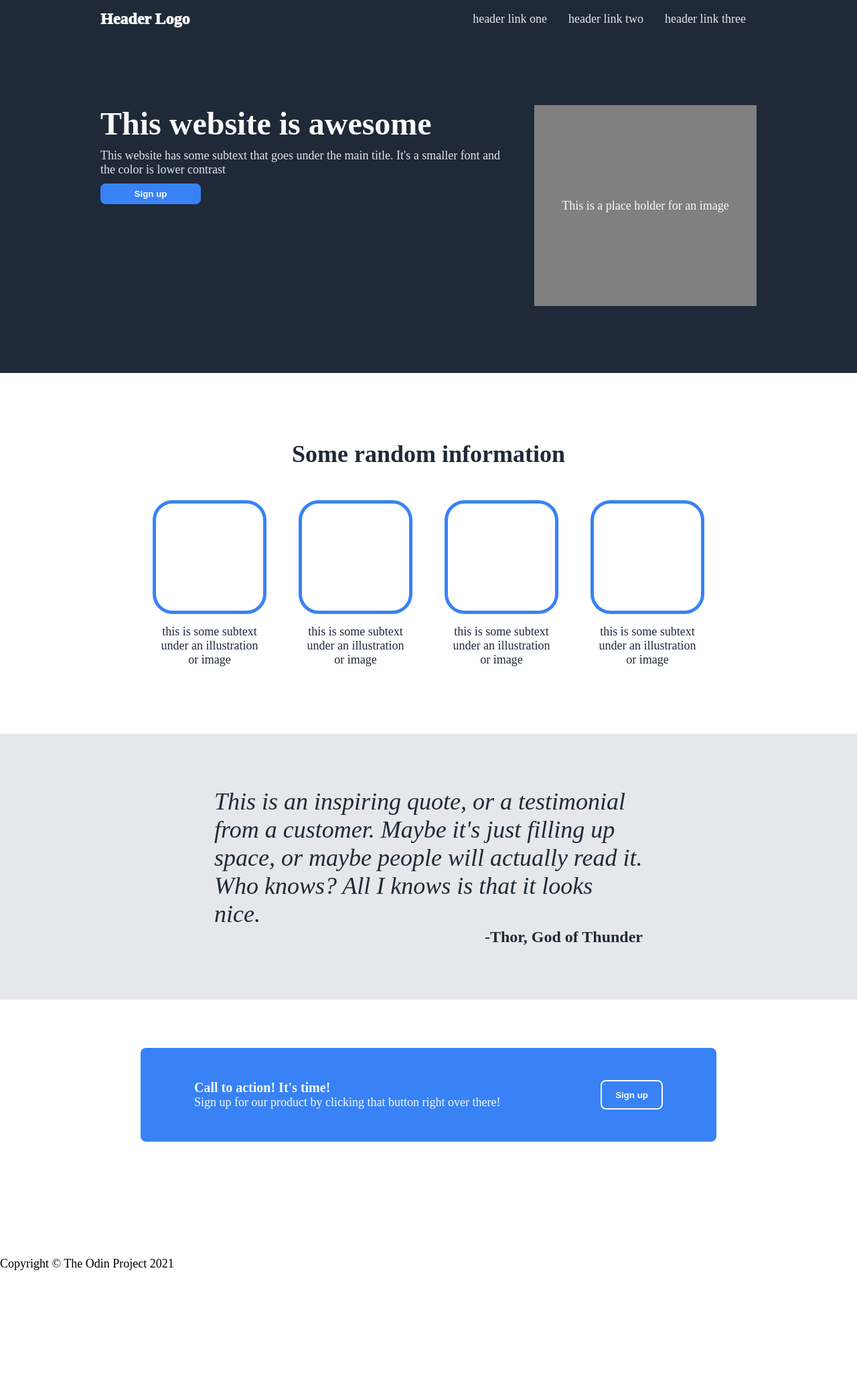
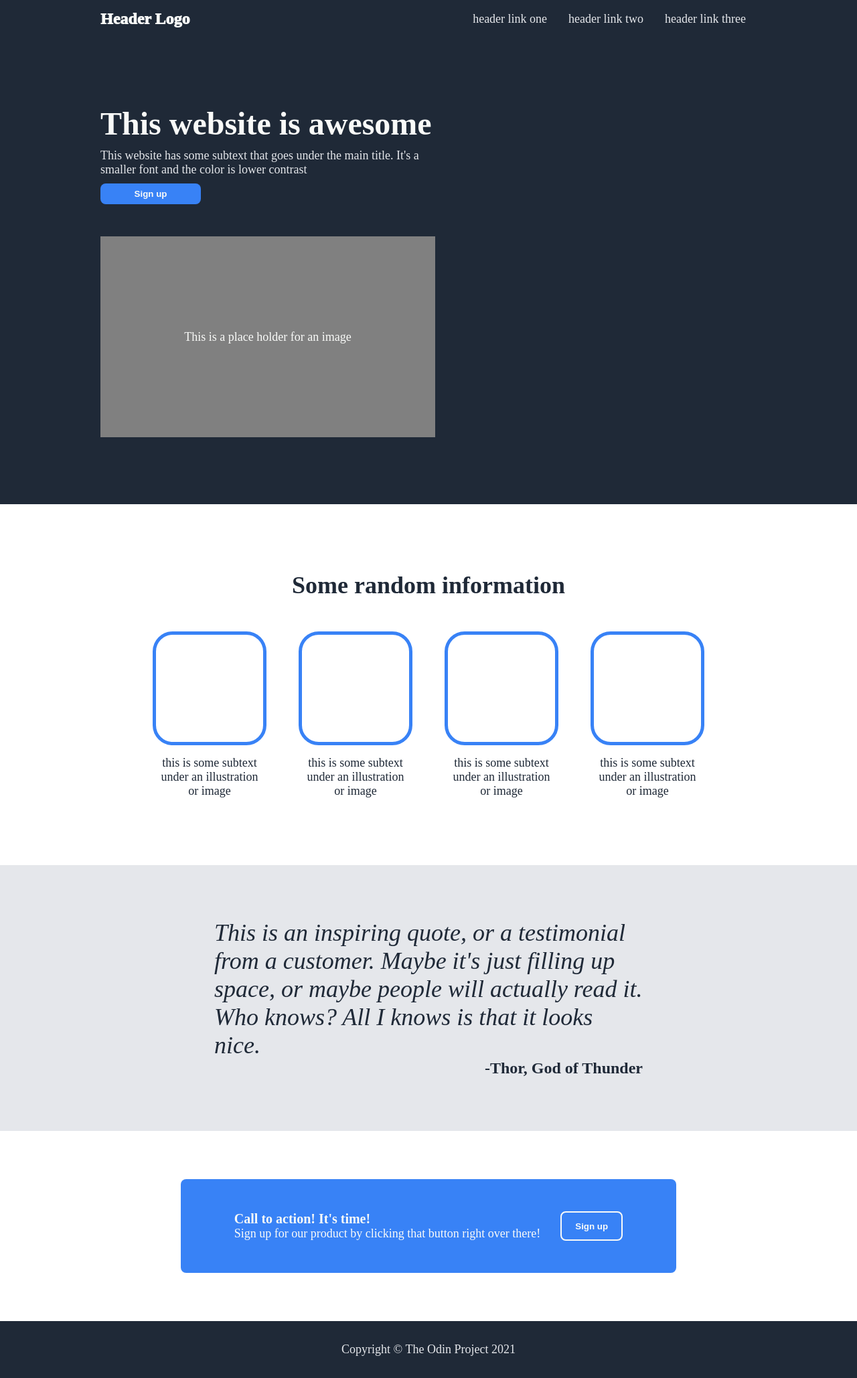
Before and after one commit to TinnieTheCat198/Landing-page-mini-project, a plain HTML site: page index.html in a window 1280 px wide. Shown: the whole page at 67% size. Before the commit the page ends 1898 px from the top, so only its background shows below. Drawn offline with Linux system fonts and the light colour scheme.

Commit message:
Add style to footer - COMPLETE PROJECT

```diff
--- a/style.css
+++ b/style.css
@@ -54,8 +54,7 @@ a {
 
 .hero .container-01 {
     display: flex;
-    max-width: 600px;
-    min-height: 300px;
+    max-width: 500px;
     flex-flow: column wrap;
     flex: auto;
     gap: 10px;
@@ -82,10 +81,9 @@ a {
 
 .hero .hero-image {
     display: flex;
-    max-width: 600px;
-    min-height: 300px;
+    width: 500px;
+    height: 300px;
     background-color: gray;
-    flex: auto;
     justify-content: center;
     align-items: center;
 }
@@ -95,7 +93,7 @@ a {
     display: flex;
     flex-direction: column;
     align-items: center;
-    padding: 100px 0px;
+    padding: 100px 0px 0px;
 }
 
 .content1 {
@@ -164,19 +162,19 @@ a {
 
 .content3 {
     padding: 72px 0px;
+    flex: auto;
 }
 
 .content3 .box-container {
     display: flex;
-    width: 700px;
     min-width: 100px;
     padding: 48px 80px;
-    display: flex;
     background-color: #3882F6;
     flex-wrap: wrap;
     border-radius: 8px ;
     justify-content: space-between;
     gap: 30px;
+    flex: auto;
 }
 
 .content3 .box-container .text-container {
@@ -199,3 +197,12 @@ a {
     max-width: 150px;
     font-weight: 800;
 }
+
+.footer {
+    display: flex;
+    background-color: #1F2937;
+    color: #E5E7EB;
+    justify-content: center;
+    align-content: center;
+    padding: 32px 150px;
+}
```
